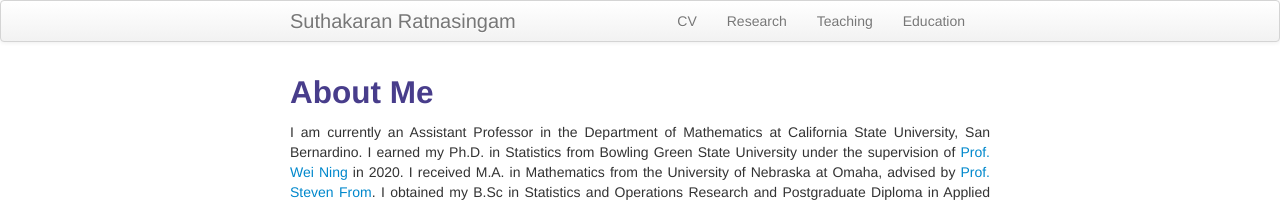
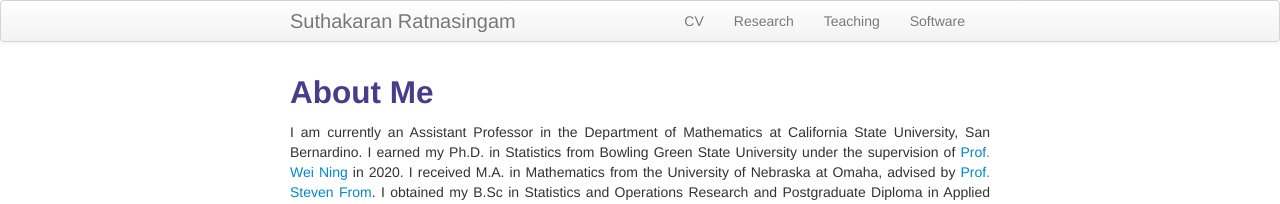
Before and after one commit to suthakaranr/suthakaranr.github.io, a Jekyll site: the page built from index.md, in a window 1280 px wide. Shown: the top 204 px of the page. Built offline with Jekyll 4.4.1, drawn with Linux system fonts in a browser that asks for light colours.

Commit message:
Update default.html

```diff
--- a/_includes/themes/twitter/default.html
+++ b/_includes/themes/twitter/default.html
@@ -38,7 +38,7 @@
               <li><a href="{{ BASE_PATH }}/assets/SR.pdf">CV</a></li>
               <li><a href="{{ BASE_PATH }}/pages/Research.html">Research</a></li>
               <li><a href="{{ BASE_PATH }}/pages/Teaching.html">Teaching</a></li>
-              <li><a href="{{ BASE_PATH }}/pages/Software.html">Education</a></li>
+              <li><a href="{{ BASE_PATH }}/pages/Software.html">Software</a></li>
 
           </ul>
         </div>
```
